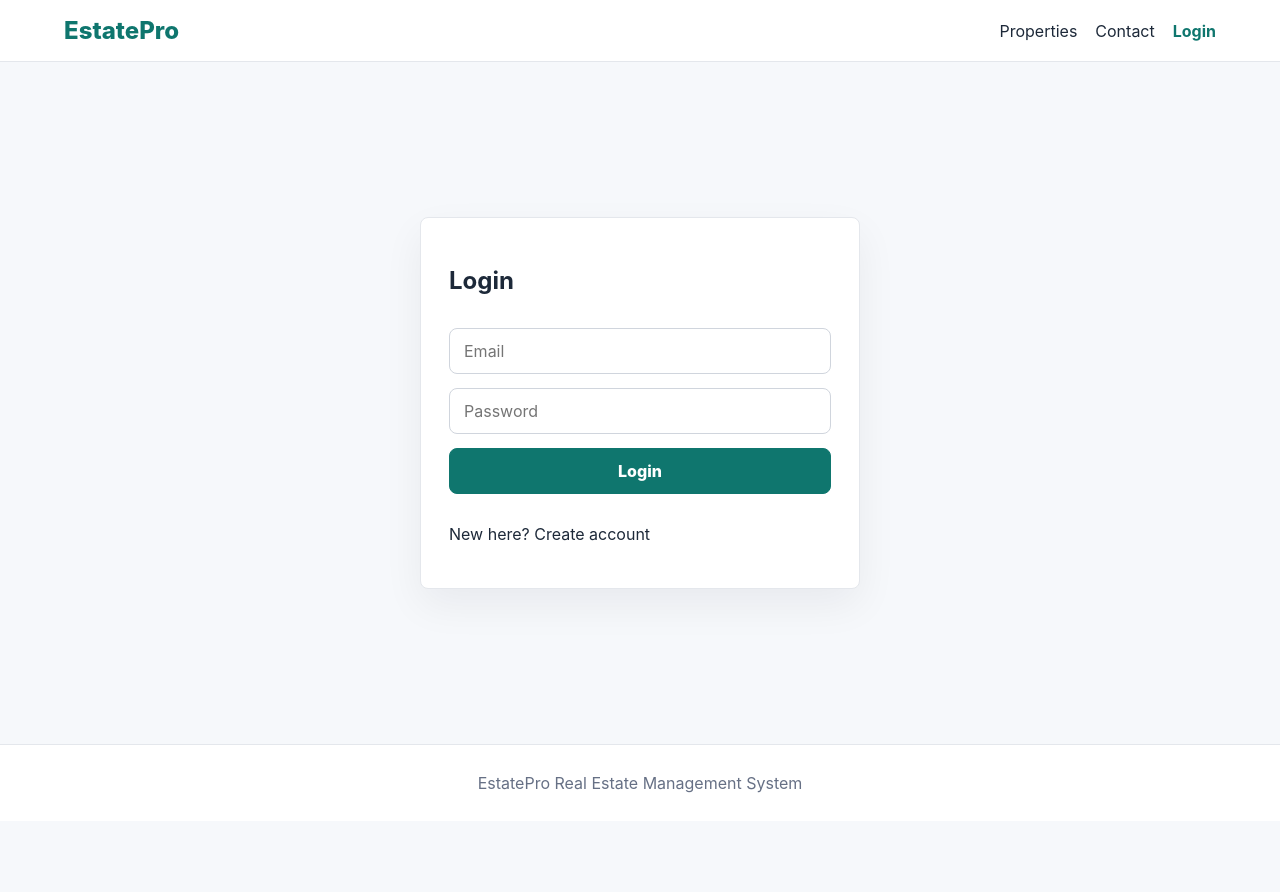
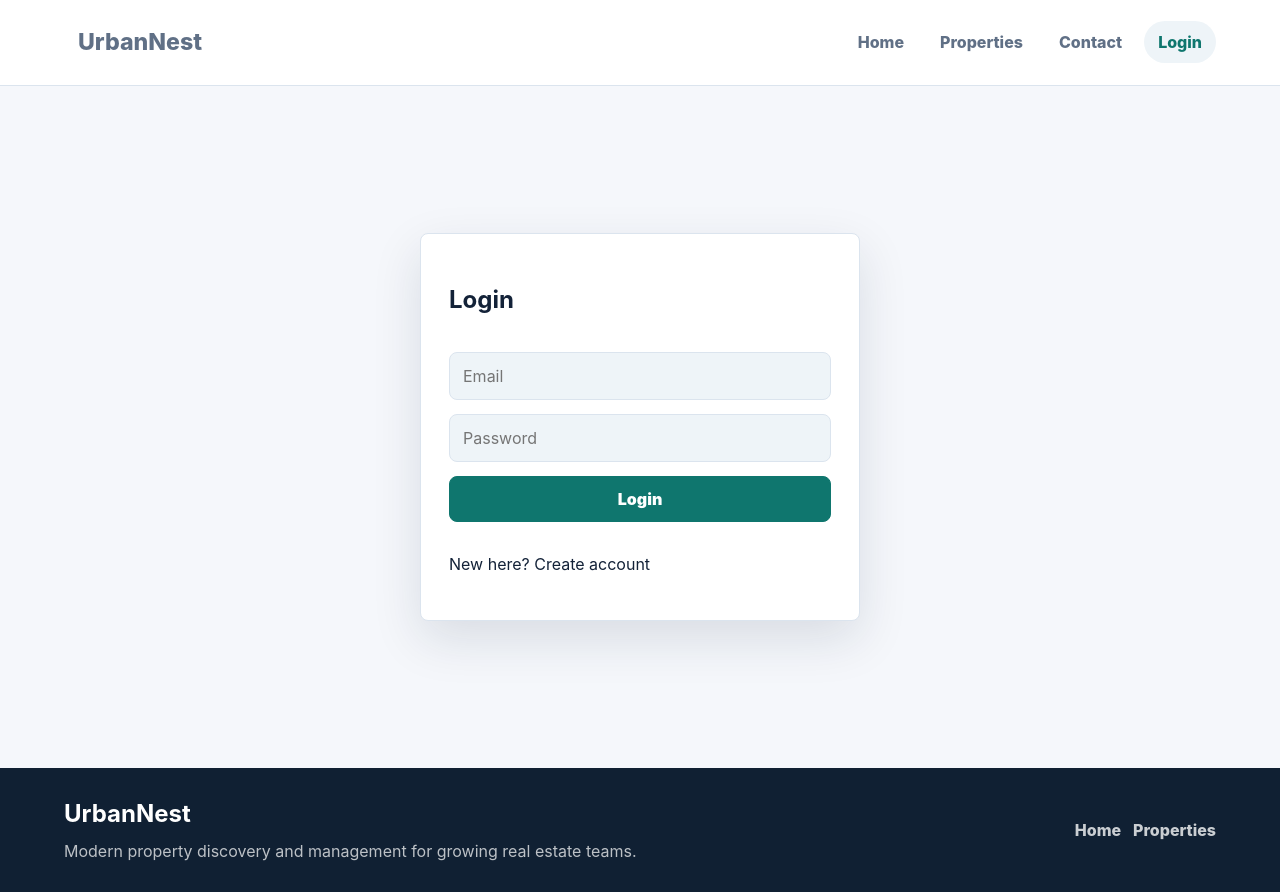
Before and after one commit to nishantshinde16/Real_Estate_Management-, a React app in the folder frontend/: page /login in a window 1280 px wide. Before the commit the page ends 821 px from the top, so only its background shows below. Built offline with nearby package versions, Linux system fonts and the light colour scheme; the HTML template or start-up script is replaced by a standard one.

Commit message:
creating Home Page

```diff
--- a/frontend/src/components/layout/PublicLayout.jsx
+++ b/frontend/src/components/layout/PublicLayout.jsx
@@ -7,8 +7,9 @@ function PublicLayout() {
   return (
     <>
       <header className="navbar">
-        <Link to="/" className="brand">EstatePro</Link>
+        <Link to="/" className="brand">UrbanNest</Link>
         <nav>
+          <NavLink to="/">Home</NavLink>
           <NavLink to="/properties">Properties</NavLink>
           <NavLink to="/contact">Contact</NavLink>
           {user && <NavLink to="/dashboard">Dashboard</NavLink>}
@@ -19,7 +20,17 @@ function PublicLayout() {
       <main>
         <Outlet />
       </main>
-      <footer className="footer">EstatePro Real Estate Management System</footer>
+      <footer className="footer">
+        <div>
+          <h2>UrbanNest</h2>
+          <p>Modern property discovery and management for growing real estate teams.</p>
+        </div>
+        <nav>
+          <Link to="/">Home</Link>
+          <Link to="/properties">Properties</Link>
+          {isAdmin && <Link to="/admin">Admin</Link>}
+        </nav>
+      </footer>
     </>
   );
 }
--- a/frontend/src/index.css
+++ b/frontend/src/index.css
@@ -1,7 +1,24 @@
 :root {
-  color: #1d2939;
-  background: #f6f8fb;
+  --bg: #f5f7fb;
+  --surface: #ffffff;
+  --surface-soft: #eef4f8;
+  --text: #132238;
+  --muted: #607086;
+  --border: #dbe4ee;
+  --primary: #0f766e;
+  --primary-dark: #115e59;
+  --accent: #f59e0b;
+  --danger: #dc2626;
+  --danger-soft: #fee2e2;
+  --shadow: 0 18px 50px rgba(19, 34, 56, 0.12);
+  background: var(--bg);
+  color: var(--text);
   font-family: Inter, system-ui, -apple-system, BlinkMacSystemFont, "Segoe UI", sans-serif;
+  font-synthesis: none;
+  line-height: 1.5;
+  text-rendering: optimizeLegibility;
+  -webkit-font-smoothing: antialiased;
+  -moz-osx-font-smoothing: grayscale;
 }
 
 * {
@@ -10,6 +27,7 @@
 
 body {
   margin: 0;
+  background: var(--bg);
 }
 
 a {
@@ -17,21 +35,30 @@ a {
   text-decoration: none;
 }
 
+button,
 input,
 select,
-textarea,
-button {
+textarea {
   font: inherit;
 }
 
 input,
 select,
 textarea {
+  background: var(--surface-soft);
+  border: 1px solid var(--border);
+  border-radius: 8px;
+  color: var(--text);
+  min-height: 46px;
+  padding: 11px 13px;
   width: 100%;
-  border: 1px solid #d0d5dd;
-  border-radius: 8px;
-  padding: 12px 14px;
-  background: #fff;
+}
+
+input:focus,
+select:focus,
+textarea:focus {
+  border-color: var(--primary);
+  outline: 3px solid rgba(15, 118, 110, 0.16);
 }
 
 textarea {
@@ -39,216 +66,341 @@ textarea {
   resize: vertical;
 }
 
+#root {
+  min-height: 100vh;
+}
+
 .navbar {
+  align-items: center;
+  background: rgba(255, 255, 255, 0.92);
+  border-bottom: 1px solid var(--border);
+  backdrop-filter: blur(18px);
+  display: flex;
+  gap: 18px;
+  justify-content: space-between;
+  padding: 16px clamp(16px, 5vw, 72px);
   position: sticky;
   top: 0;
   z-index: 10;
-  display: flex;
-  align-items: center;
-  justify-content: space-between;
-  gap: 24px;
-  padding: 16px clamp(18px, 5vw, 72px);
-  background: rgba(255, 255, 255, 0.94);
-  border-bottom: 1px solid #e4e7ec;
-  backdrop-filter: blur(12px);
 }
 
 .brand {
-  font-size: 24px;
-  font-weight: 800;
-  color: #0f766e;
+  color: var(--primary);
+  font-size: 1.45rem;
+  font-weight: 900;
 }
 
 .navbar nav {
+  align-items: center;
   display: flex;
-  align-items: center;
-  gap: 18px;
   flex-wrap: wrap;
+  gap: 8px;
 }
 
-.navbar a.active {
-  color: #0f766e;
-  font-weight: 700;
+.navbar a,
+.link-button {
+  background: none;
+  border: 0;
+  border-radius: 999px;
+  color: var(--muted);
+  cursor: pointer;
+  font-weight: 800;
+  padding: 9px 14px;
 }
 
-.link-button {
-  border: 0;
-  background: transparent;
-  cursor: pointer;
-  color: #475467;
+.navbar a:hover,
+.navbar a.active,
+.link-button:hover {
+  background: var(--surface-soft);
+  color: var(--primary);
 }
 
+.home-hero,
 .hero {
-  min-height: 560px;
-  display: grid;
   align-items: center;
-  padding: 70px clamp(18px, 6vw, 90px);
-  color: #fff;
   background:
-    linear-gradient(90deg, rgba(15, 23, 42, 0.86), rgba(15, 23, 42, 0.28)),
-    url("https://images.unsplash.com/photo-1600607687939-ce8a6c25118c?auto=format&fit=crop&w=1800&q=80") center/cover;
+    linear-gradient(90deg, rgba(10, 24, 38, 0.86), rgba(10, 24, 38, 0.38)),
+    url("https://images.unsplash.com/photo-1600607687939-ce8a6c25118c?auto=format&fit=crop&w=1800&q=80");
+  background-position: center;
+  background-size: cover;
+  color: #ffffff;
+  display: flex;
+  min-height: 620px;
+  padding: 72px clamp(18px, 6vw, 90px);
 }
 
-.hero h1 {
-  max-width: 760px;
-  margin: 8px 0 28px;
-  font-size: clamp(40px, 7vw, 78px);
-  line-height: 1.02;
+.home-hero__content {
+  max-width: 720px;
 }
 
 .eyebrow {
+  color: var(--accent);
+  font-size: 0.78rem;
+  font-weight: 900;
+  letter-spacing: 0.14em;
+  margin: 0 0 10px;
   text-transform: uppercase;
-  letter-spacing: 0.12em;
-  font-weight: 800;
-  color: #99f6e4;
 }
 
-.search-bar,
-.filters {
-  display: grid;
-  grid-template-columns: 1fr auto;
-  gap: 12px;
+.home-hero h1 {
+  font-size: clamp(2.4rem, 5vw, 5.2rem);
+  letter-spacing: 0;
+  line-height: 1;
+  margin: 0;
   max-width: 760px;
 }
 
-.filters {
-  max-width: none;
-  grid-template-columns: repeat(7, minmax(120px, 1fr));
-  margin-bottom: 28px;
+.home-hero p:not(.eyebrow) {
+  color: rgba(255, 255, 255, 0.84);
+  font-size: 1.12rem;
+  line-height: 1.7;
+  margin: 22px 0 28px;
+  max-width: 640px;
+}
+
+.primary-button,
+.btn,
+.btn-outline,
+.btn-danger {
+  align-items: center;
+  border-radius: 8px;
+  cursor: pointer;
+  display: inline-flex;
+  font-weight: 900;
+  justify-content: center;
+  min-height: 42px;
+  padding: 10px 16px;
+  transition: transform 0.2s ease, box-shadow 0.2s ease, background 0.2s ease;
+}
+
+.primary-button,
+.btn {
+  background: var(--primary);
+  border: 1px solid var(--primary);
+  color: #ffffff;
+}
+
+.primary-button:hover,
+.btn:hover {
+  background: var(--primary-dark);
+  box-shadow: 0 10px 24px rgba(15, 118, 110, 0.24);
+  transform: translateY(-2px);
+}
+
+.btn-outline {
+  background: var(--surface);
+  border: 1px solid var(--border);
+  color: var(--text);
+}
+
+.btn-danger {
+  background: var(--danger-soft);
+  border: 1px solid var(--danger-soft);
+  color: var(--danger);
+}
+
+.page-shell {
+  margin: 0 auto;
+  max-width: 1180px;
+  padding: 32px 20px 56px;
+}
+
+.search-section {
+  background: var(--surface);
+  border: 1px solid var(--border);
+  border-radius: 8px;
+  box-shadow: var(--shadow);
+  display: grid;
+  gap: 16px;
+  grid-template-columns: repeat(3, minmax(0, 1fr));
+  margin-top: -74px;
+  padding: 22px;
+  position: relative;
+  z-index: 2;
+}
+
+.search-section label {
+  color: var(--muted);
+  display: grid;
+  font-size: 0.88rem;
+  font-weight: 800;
+  gap: 8px;
+  text-align: left;
+}
+
+.section,
+.home-section {
+  margin-top: 52px;
+  padding: 0;
 }
 
 .section {
   padding: 56px clamp(18px, 5vw, 72px);
 }
 
-.section-heading {
-  display: flex;
-  align-items: center;
-  justify-content: space-between;
-  gap: 20px;
-  margin-bottom: 24px;
+.page-shell .section,
+.page-shell .home-section {
+  padding: 0;
 }
 
+.section-heading {
+  align-items: end;
+  display: flex;
+  gap: 20px;
+  justify-content: space-between;
+  margin-bottom: 22px;
+}
+
+.section-heading h1,
+.section-heading h2,
 .section h1,
 .section h2 {
-  margin-top: 0;
+  color: var(--text);
+  font-size: clamp(1.7rem, 3vw, 2.5rem);
+  margin: 0;
 }
 
-.property-grid {
+.section-heading a {
+  color: var(--primary);
+  font-weight: 900;
+}
+
+.property-grid,
+.category-grid,
+.stats-grid,
+.service-list {
   display: grid;
-  grid-template-columns: repeat(auto-fit, minmax(260px, 1fr));
-  gap: 22px;
+  gap: 20px;
+  grid-template-columns: repeat(3, minmax(0, 1fr));
+}
+
+.service-list,
+.stats-grid {
+  grid-template-columns: repeat(auto-fit, minmax(180px, 1fr));
 }
 
 .property-card,
+.category-card,
 .auth-card,
 .stats-grid > div,
 .table-list > div {
-  background: #fff;
-  border: 1px solid #e4e7ec;
+  background: var(--surface);
+  border: 1px solid var(--border);
   border-radius: 8px;
-  box-shadow: 0 16px 40px rgba(16, 24, 40, 0.06);
+  box-shadow: var(--shadow);
 }
 
 .property-card {
   overflow: hidden;
+  transition: transform 0.2s ease, box-shadow 0.2s ease;
+}
+
+.property-card:hover,
+.category-card:hover {
+  box-shadow: 0 24px 60px rgba(19, 34, 56, 0.16);
+  transform: translateY(-5px);
 }
 
 .property-card img {
+  aspect-ratio: 16 / 10;
+  display: block;
+  object-fit: cover;
   width: 100%;
-  height: 210px;
-  object-fit: cover;
 }
 
 .property-card__body {
+  display: grid;
+  gap: 12px;
   padding: 18px;
 }
 
-.property-card h3 {
-  margin: 10px 0 6px;
+.property-card h3,
+.category-card h3 {
+  margin: 0;
 }
 
-.badge {
-  display: inline-flex;
+.property-card p,
+.category-card p,
+.footer p {
+  color: var(--muted);
+  line-height: 1.65;
+  margin: 0;
+}
+
+.property-card strong {
+  color: var(--primary);
+}
+
+.badge,
+.meta span {
+  background: var(--surface-soft);
   border-radius: 999px;
-  padding: 5px 10px;
-  background: #ccfbf1;
-  color: #115e59;
-  font-size: 13px;
-  font-weight: 800;
+  color: var(--primary);
+  font-size: 0.82rem;
+  font-weight: 900;
+  padding: 7px 10px;
+  width: fit-content;
 }
 
 .meta,
 .actions {
+  align-items: center;
   display: flex;
+  flex-wrap: wrap;
   gap: 10px;
-  flex-wrap: wrap;
-  margin-top: 14px;
-  color: #667085;
 }
 
-.btn {
-  display: inline-flex;
-  align-items: center;
-  justify-content: center;
-  border: 1px solid #0f766e;
-  border-radius: 8px;
-  padding: 12px 18px;
-  background: #0f766e;
-  color: #fff;
-  font-weight: 800;
-  cursor: pointer;
+.category-card,
+.stats-grid > div,
+.service-list span {
+  padding: 24px;
+  transition: transform 0.2s ease, box-shadow 0.2s ease;
 }
 
-.btn-outline {
-  background: #fff;
-  color: #0f766e;
+.empty-state {
+  background: var(--surface);
+  border: 1px dashed var(--border);
+  border-radius: 8px;
+  color: var(--muted);
+  font-weight: 900;
+  padding: 34px;
+  text-align: center;
 }
 
-.btn-danger {
-  border-color: #b42318;
-  background: #b42318;
+.filters {
+  display: grid;
+  gap: 12px;
+  grid-template-columns: repeat(7, minmax(120px, 1fr));
+  margin-bottom: 28px;
 }
 
 .split,
 .contact-page,
 .details {
+  align-items: start;
   display: grid;
+  gap: 34px;
   grid-template-columns: 1fr 1fr;
-  gap: 34px;
-  align-items: start;
-}
-
-.service-list,
-.stats-grid {
-  display: grid;
-  grid-template-columns: repeat(auto-fit, minmax(180px, 1fr));
-  gap: 16px;
-}
-
-.service-list span,
-.stats-grid > div {
-  padding: 22px;
 }
 
 .auth-page {
+  display: grid;
   min-height: calc(100vh - 118px);
-  display: grid;
+  padding: 40px 18px;
   place-items: center;
-  padding: 40px 18px;
 }
 
 .auth-card {
-  width: min(100%, 440px);
   display: grid;
   gap: 14px;
   padding: 28px;
+  width: min(100%, 440px);
 }
 
 .form-grid {
   display: grid;
+  gap: 14px;
   grid-template-columns: repeat(2, minmax(0, 1fr));
-  gap: 14px;
   max-width: 960px;
 }
 
@@ -258,28 +410,30 @@ textarea {
 }
 
 .details > img {
-  width: 100%;
+  border-radius: 8px;
   max-height: 520px;
   object-fit: cover;
-  border-radius: 8px;
+  width: 100%;
+}
+
+.inquiry-form,
+.table-list {
+  display: grid;
+  gap: 12px;
 }
 
 .inquiry-form {
-  display: grid;
-  gap: 12px;
   margin-top: 28px;
 }
 
 .table-list {
-  display: grid;
-  gap: 12px;
   margin: 14px 0 32px;
 }
 
 .table-list > div {
   display: grid;
+  gap: 12px;
   grid-template-columns: 1fr 1fr auto;
-  gap: 12px;
   padding: 16px;
 }
 
@@ -292,20 +446,50 @@ textarea {
 }
 
 .footer {
-  padding: 28px;
-  text-align: center;
-  color: #667085;
-  border-top: 1px solid #e4e7ec;
-  background: #fff;
+  align-items: center;
+  background: #102033;
+  color: #ffffff;
+  display: flex;
+  gap: 24px;
+  justify-content: space-between;
+  padding: 28px clamp(16px, 5vw, 72px);
 }
 
-@media (max-width: 860px) {
-  .navbar {
+.footer p {
+  color: rgba(255, 255, 255, 0.72);
+}
+
+.footer h2 {
+  margin: 0 0 6px;
+}
+
+.footer nav {
+  display: flex;
+  flex-wrap: wrap;
+  gap: 12px;
+}
+
+.footer a {
+  color: rgba(255, 255, 255, 0.78);
+  font-weight: 800;
+}
+
+.footer a:hover {
+  color: #ffffff;
+}
+
+@media (max-width: 920px) {
+  .navbar,
+  .footer,
+  .section-heading {
     align-items: flex-start;
-    flex-direction: column;
+    display: grid;
+    grid-template-columns: 1fr;
   }
 
-  .search-bar,
+  .search-section,
+  .property-grid,
+  .category-grid,
   .filters,
   .split,
   .contact-page,
@@ -315,7 +499,23 @@ textarea {
     grid-template-columns: 1fr;
   }
 
-  .hero {
-    min-height: 480px;
+  .search-section {
+    margin-top: -46px;
   }
 }
+
+@media (max-width: 560px) {
+  .home-hero,
+  .hero {
+    min-height: 540px;
+    padding: 56px 16px;
+  }
+
+  .page-shell {
+    padding-inline: 14px;
+  }
+
+  .auth-card {
+    padding: 20px;
+  }
+}
--- a/frontend/src/pages/public/Home.jsx
+++ b/frontend/src/pages/public/Home.jsx
@@ -1,66 +1,176 @@
-import { useEffect, useState } from 'react';
-import { Link, useNavigate } from 'react-router-dom';
+import { useEffect, useMemo, useState } from 'react';
+import { Link } from 'react-router-dom';
 import PropertyCard from '../../components/ui/PropertyCard';
 import { getFeaturedProperties } from '../../services/propertyService';
 
+const starterProperties = [
+  {
+    _id: 'starter-skyline',
+    title: 'Skyline Heights Apartment',
+    location: 'Mumbai, Maharashtra',
+    propertyType: 'Apartment',
+    price: 85000,
+    bedrooms: 3,
+    bathrooms: 2,
+    area: 1650,
+    image: 'https://images.unsplash.com/photo-1512917774080-9991f1c4c750?auto=format&fit=crop&w=1200&q=80',
+  },
+  {
+    _id: 'starter-greenfield',
+    title: 'Greenfield Family Villa',
+    location: 'Pune, Maharashtra',
+    propertyType: 'Villa',
+    price: 145000,
+    bedrooms: 4,
+    bathrooms: 4,
+    area: 3200,
+    image: 'https://images.unsplash.com/photo-1600585154340-be6161a56a0c?auto=format&fit=crop&w=1200&q=80',
+  },
+  {
+    _id: 'starter-central',
+    title: 'Central Business Office',
+    location: 'Bengaluru, Karnataka',
+    propertyType: 'Commercial',
+    price: 210000,
+    bedrooms: 0,
+    bathrooms: 3,
+    area: 4800,
+    image: 'https://images.unsplash.com/photo-1497366754035-f200968a6e72?auto=format&fit=crop&w=1200&q=80',
+  },
+];
+
+const categories = [
+  { name: 'Apartments', count: '42 listings' },
+  { name: 'Luxury Villas', count: '18 listings' },
+  { name: 'Commercial Offices', count: '27 listings' },
+  { name: 'Studio Homes', count: '15 listings' },
+];
+
 function Home() {
-  const [featured, setFeatured] = useState([]);
-  const [search, setSearch] = useState('');
-  const navigate = useNavigate();
+  const [featured, setFeatured] = useState(starterProperties);
+  const [filters, setFilters] = useState({
+    location: '',
+    propertyType: '',
+    price: '',
+  });
 
   useEffect(() => {
-    getFeaturedProperties().then((res) => setFeatured(res.data)).catch(() => setFeatured([]));
+    getFeaturedProperties()
+      .then((res) => {
+        setFeatured(res.data?.length ? res.data : starterProperties);
+      })
+      .catch(() => setFeatured(starterProperties));
   }, []);
 
-  const handleSearch = (event) => {
-    event.preventDefault();
-    navigate(`/properties?search=${encodeURIComponent(search)}`);
+  const filteredProperties = useMemo(() => {
+    return featured.filter((property) => {
+      const locationMatch = property.location
+        .toLowerCase()
+        .includes(filters.location.toLowerCase());
+      const typeMatch = filters.propertyType
+        ? property.propertyType === filters.propertyType
+        : true;
+      const priceMatch = filters.price
+        ? Number(property.price) <= Number(filters.price)
+        : true;
+
+      return locationMatch && typeMatch && priceMatch;
+    });
+  }, [featured, filters]);
+
+  const updateFilter = (event) => {
+    const { name, value } = event.target;
+    setFilters((currentFilters) => ({ ...currentFilters, [name]: value }));
   };
 
   return (
     <>
-      <section className="hero">
-        <div>
-          <p className="eyebrow">Real Estate Management</p>
-          <h1>Find, manage, and inquire about premium properties.</h1>
-          <form className="search-bar" onSubmit={handleSearch}>
-            <input value={search} onChange={(event) => setSearch(event.target.value)} placeholder="Search by city, title, or area" />
-            <button className="btn">Search</button>
-          </form>
+      <section className="home-hero">
+        <div className="home-hero__content">
+          <p className="eyebrow">Premium Property Management</p>
+          <h1>Find, manage, and showcase properties with confidence.</h1>
+          <p>
+            Discover verified homes, villas, and commercial spaces with a modern
+            dashboard built for property teams and growing portfolios.
+          </p>
+          <Link className="primary-button" to="/properties">Explore Properties</Link>
         </div>
       </section>
 
-      <section className="section">
+      <div className="page-shell">
+        <section className="search-section" aria-label="Search properties">
+          <label>
+            Location
+            <input
+              name="location"
+              onChange={updateFilter}
+              placeholder="City or state"
+              type="search"
+              value={filters.location}
+            />
+          </label>
+
+          <label>
+            Category
+            <select name="propertyType" onChange={updateFilter} value={filters.propertyType}>
+              <option value="">All Categories</option>
+              <option value="Apartment">Apartment</option>
+              <option value="Villa">Villa</option>
+              <option value="Commercial">Commercial</option>
+              <option value="House">House</option>
+              <option value="Plot">Plot</option>
+            </select>
+          </label>
+
+          <label>
+            Max Price
+            <select name="price" onChange={updateFilter} value={filters.price}>
+              <option value="">Any Budget</option>
+              <option value="90000">Under Rs. 90,000</option>
+              <option value="150000">Under Rs. 1,50,000</option>
+              <option value="250000">Under Rs. 2,50,000</option>
+            </select>
+          </label>
+        </section>
+
+        <section className="home-section">
           <div className="section-heading">
+            <div>
+              <p className="eyebrow">Featured</p>
               <h2>Featured Properties</h2>
+            </div>
             <Link to="/properties">View all</Link>
           </div>
+
+          {filteredProperties.length === 0 ? (
+            <p className="empty-state">No properties match your search.</p>
+          ) : (
             <div className="property-grid">
-          {featured.map((property) => <PropertyCard key={property._id} property={property} />)}
+              {filteredProperties.map((property) => (
+                <PropertyCard key={property._id} property={property} />
+              ))}
+            </div>
+          )}
+        </section>
+
+        <section className="home-section">
+          <div className="section-heading">
+            <div>
+              <p className="eyebrow">Categories</p>
+              <h2>Browse by Property Type</h2>
+            </div>
+          </div>
+
+          <div className="category-grid">
+            {categories.map((category) => (
+              <article className="category-card" key={category.name}>
+                <h3>{category.name}</h3>
+                <p>{category.count}</p>
+              </article>
+            ))}
           </div>
         </section>
-
-      <section className="section split">
-        <div>
-          <h2>About EstatePro</h2>
-          <p>EstatePro brings property listings, inquiries, saved homes, and admin controls into one clean MERN workspace.</p>
       </div>
-        <div className="service-list">
-          <span>Verified listings</span>
-          <span>Inquiry tracking</span>
-          <span>Admin property control</span>
-          <span>Responsive search experience</span>
-        </div>
-      </section>
-
-      <section className="section services">
-        <h2>Services</h2>
-        <div className="stats-grid">
-          <div><strong>Buy</strong><p>Explore homes, plots, and commercial spaces.</p></div>
-          <div><strong>Sell</strong><p>Manage property details and image uploads.</p></div>
-          <div><strong>Consult</strong><p>Send inquiries directly to the team.</p></div>
-        </div>
-      </section>
     </>
   );
 }
```
Lines whose indentation alone changed are shown as unchanged.
